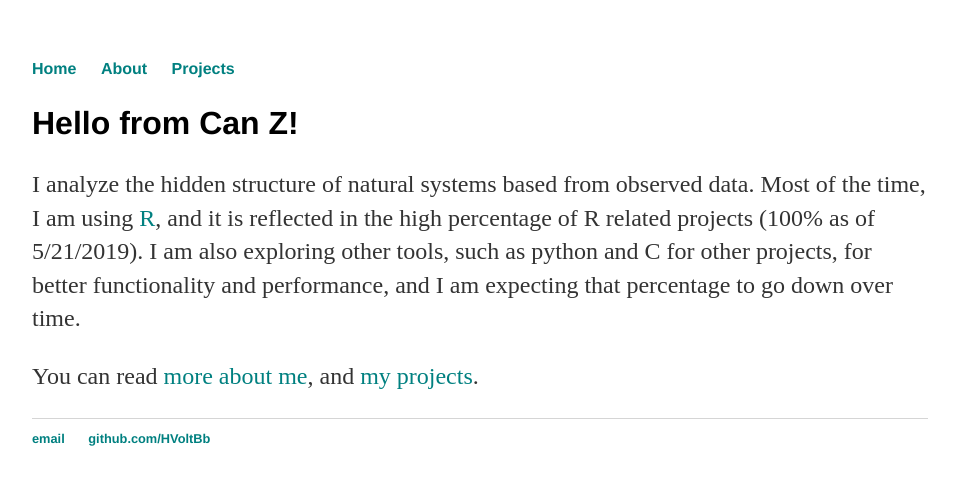
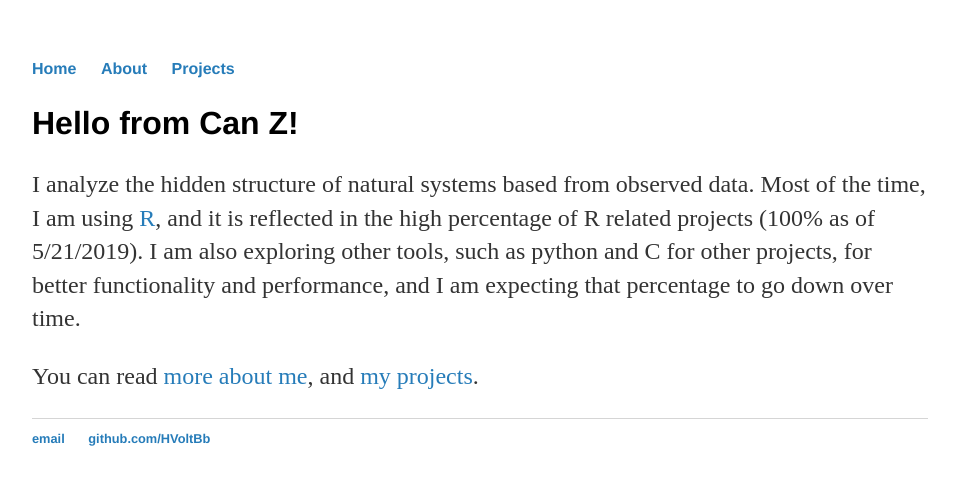
Before and after one commit to HVoltBb/HVoltBb.github.io, a Jekyll site: the page built from index.html, in a window 1280 px wide. Shown: the top 485 px of the page, without its empty margins (160-1116 px from the left). Built offline with Jekyll 4.4.1, drawn with Linux system fonts in a browser that asks for light colours.

Commit message:
Update main.css

```diff
--- a/css/main.css
+++ b/css/main.css
@@ -14,10 +14,11 @@ nav ul li, footer ul li {
 }
 a {
     text-decoration: none;
-    color: #008080;
+    color: #267cb9;
 }
 a:hover {
     text-decoration: underline;
+    color: #069;
 }
 h1 {
     font-size: 3em;
```
